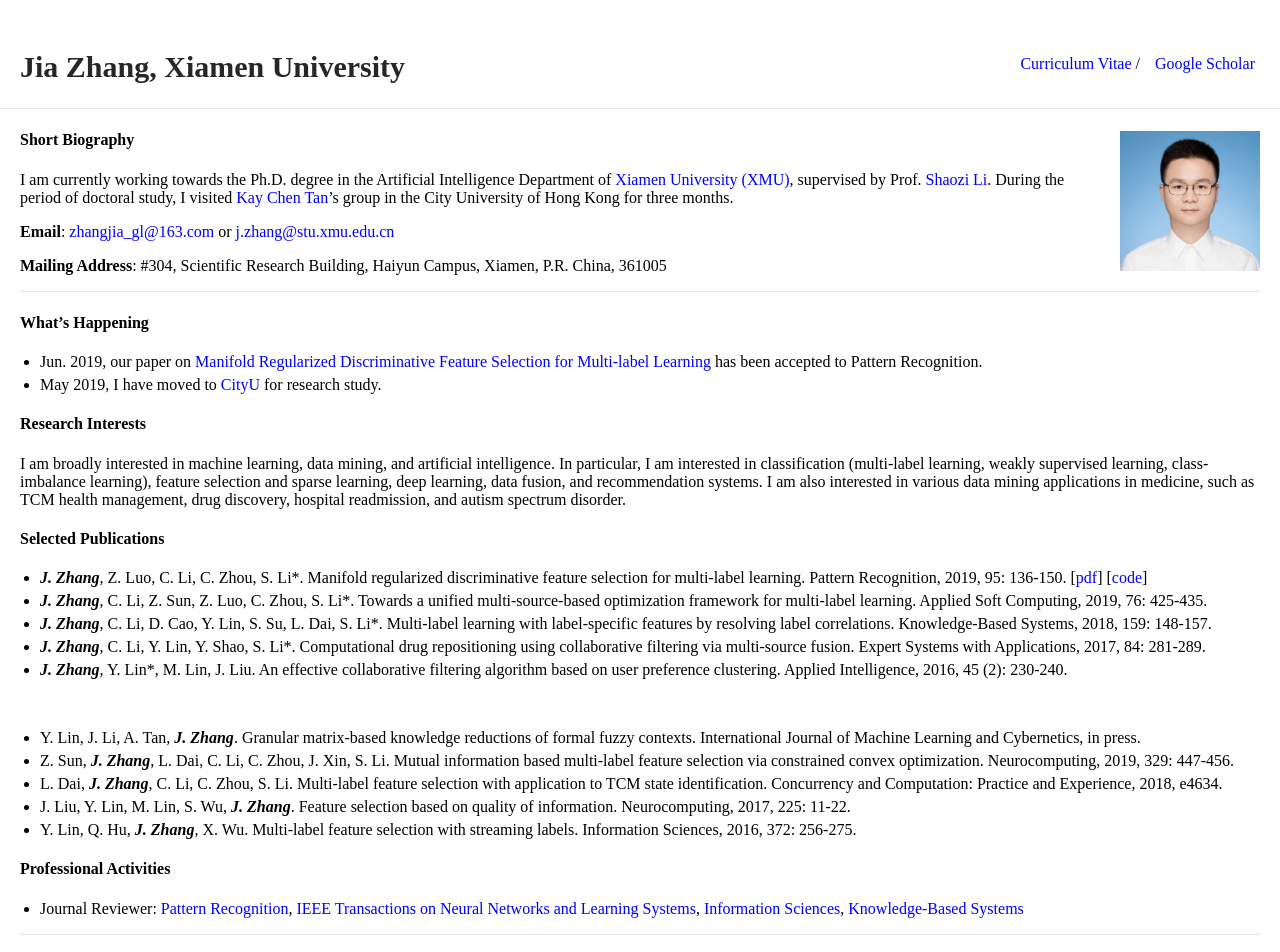
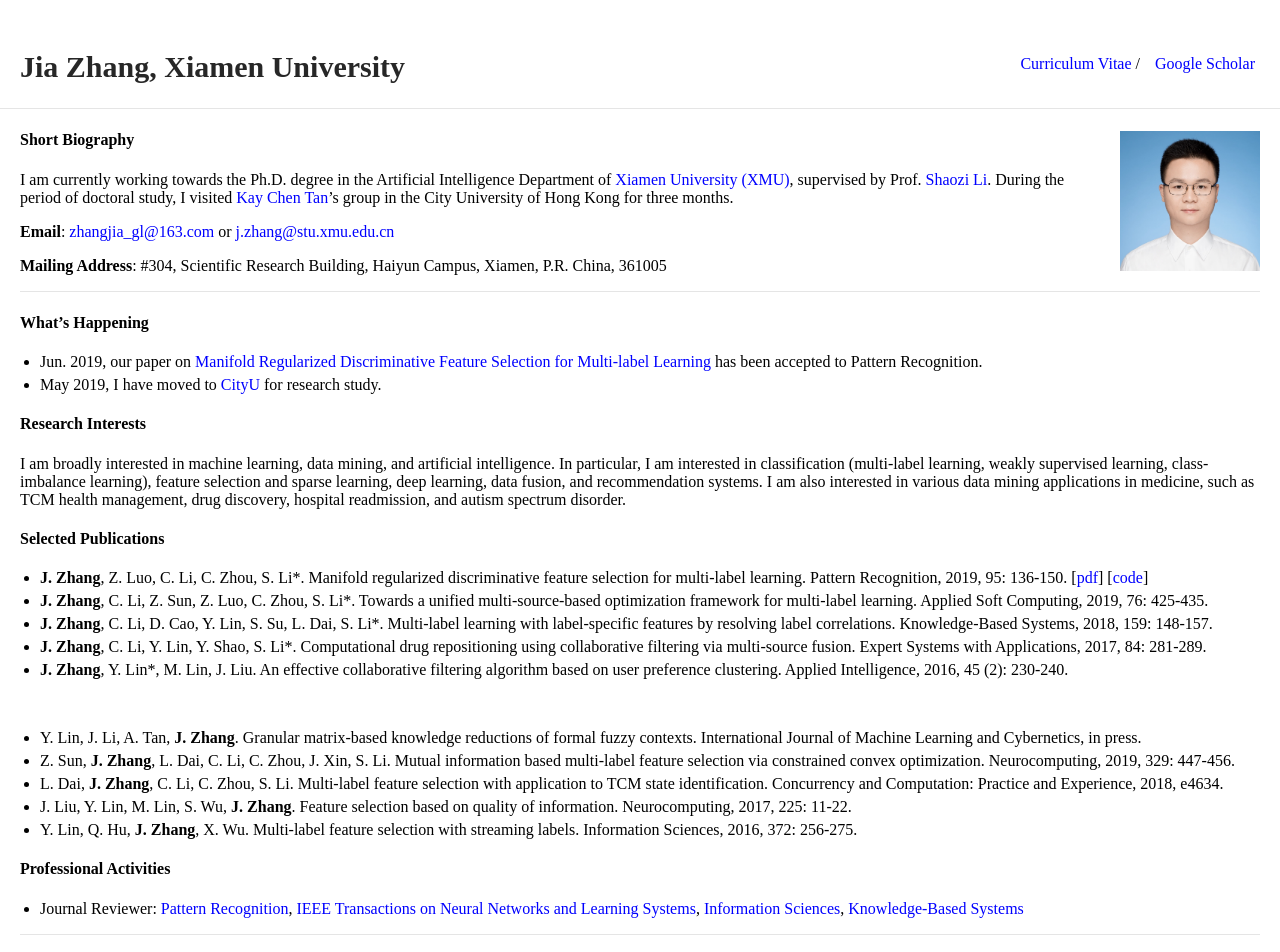
Before and after one commit to jiazhang-ml/jiazhang-ml.github.io, a Jekyll site: the page built from index.md, in a window 1280 px wide. Shown: the top 952 px of the page. Built offline with Jekyll 4.4.1, drawn with Linux system fonts in a browser that asks for light colours; grey boxes are pictures that could not be loaded.

```diff
--- a/index.md
+++ b/index.md
@@ -25,18 +25,18 @@ I am broadly interested in machine learning, data mining, and artificial intelli
 
 #### Selected Publications
 
-* ***J. Zhang***, Z. Luo, C. Li, C. Zhou, S. Li\*. Manifold regularized discriminative feature selection for multi-label learning. Pattern Recognition, 2019, 95: 136-150. [[pdf](1-s2.0-S0031320319302341-main.pdf)] [[code](MDFS-master.zip)]
-* ***J. Zhang***, C. Li, Z. Sun, Z. Luo, C. Zhou, S. Li\*. Towards a unified multi-source-based optimization framework for multi-label learning. Applied Soft Computing, 2019, 76: 425-435.
-* ***J. Zhang***, C. Li, D. Cao, Y. Lin, S. Su, L. Dai, S. Li\*. Multi-label learning with label-specific features by resolving label correlations. Knowledge-Based Systems, 2018, 159: 148-157.
-* ***J. Zhang***, C. Li, Y. Lin, Y. Shao, S. Li\*. Computational drug repositioning using collaborative filtering via multi-source fusion. Expert Systems with Applications, 2017, 84: 281-289.
-* ***J. Zhang***, Y. Lin\*, M. Lin, J. Liu. An effective collaborative filtering algorithm based on user preference clustering. Applied Intelligence, 2016, 45 (2): 230-240.
+* **J. Zhang**, Z. Luo, C. Li, C. Zhou, S. Li\*. Manifold regularized discriminative feature selection for multi-label learning. Pattern Recognition, 2019, 95: 136-150. [[pdf](1-s2.0-S0031320319302341-main.pdf)] [[code](MDFS-master.zip)]
+* **J. Zhang**, C. Li, Z. Sun, Z. Luo, C. Zhou, S. Li\*. Towards a unified multi-source-based optimization framework for multi-label learning. Applied Soft Computing, 2019, 76: 425-435.
+* **J. Zhang**, C. Li, D. Cao, Y. Lin, S. Su, L. Dai, S. Li\*. Multi-label learning with label-specific features by resolving label correlations. Knowledge-Based Systems, 2018, 159: 148-157.
+* **J. Zhang**, C. Li, Y. Lin, Y. Shao, S. Li\*. Computational drug repositioning using collaborative filtering via multi-source fusion. Expert Systems with Applications, 2017, 84: 281-289.
+* **J. Zhang**, Y. Lin\*, M. Lin, J. Liu. An effective collaborative filtering algorithm based on user preference clustering. Applied Intelligence, 2016, 45 (2): 230-240.
 
 &nbsp;
-* Y. Lin, J. Li, A. Tan, ***J. Zhang***. Granular matrix-based knowledge reductions of formal fuzzy contexts. International Journal of Machine Learning and Cybernetics, in press.
-* Z. Sun, ***J. Zhang***, L. Dai, C. Li, C. Zhou, J. Xin, S. Li. Mutual information based multi-label feature selection via constrained convex optimization. Neurocomputing, 2019, 329: 447-456.
-* L. Dai, ***J. Zhang***, C. Li, C. Zhou, S. Li. Multi‐label feature selection with application to TCM state identification. Concurrency and Computation: Practice and Experience, 2018, e4634.
-* J. Liu, Y. Lin, M. Lin, S. Wu, ***J. Zhang***. Feature selection based on quality of information. Neurocomputing, 2017, 225: 11-22.
-* Y. Lin, Q. Hu, ***J. Zhang***, X. Wu. Multi-label feature selection with streaming labels. Information Sciences, 2016, 372: 256-275.
+* Y. Lin, J. Li, A. Tan, **J. Zhang**. Granular matrix-based knowledge reductions of formal fuzzy contexts. International Journal of Machine Learning and Cybernetics, in press.
+* Z. Sun, **J. Zhang**, L. Dai, C. Li, C. Zhou, J. Xin, S. Li. Mutual information based multi-label feature selection via constrained convex optimization. Neurocomputing, 2019, 329: 447-456.
+* L. Dai, **J. Zhang**, C. Li, C. Zhou, S. Li. Multi‐label feature selection with application to TCM state identification. Concurrency and Computation: Practice and Experience, 2018, e4634.
+* J. Liu, Y. Lin, M. Lin, S. Wu, **J. Zhang**. Feature selection based on quality of information. Neurocomputing, 2017, 225: 11-22.
+* Y. Lin, Q. Hu, **J. Zhang**, X. Wu. Multi-label feature selection with streaming labels. Information Sciences, 2016, 372: 256-275.
 
 #### Professional Activities
 
```
